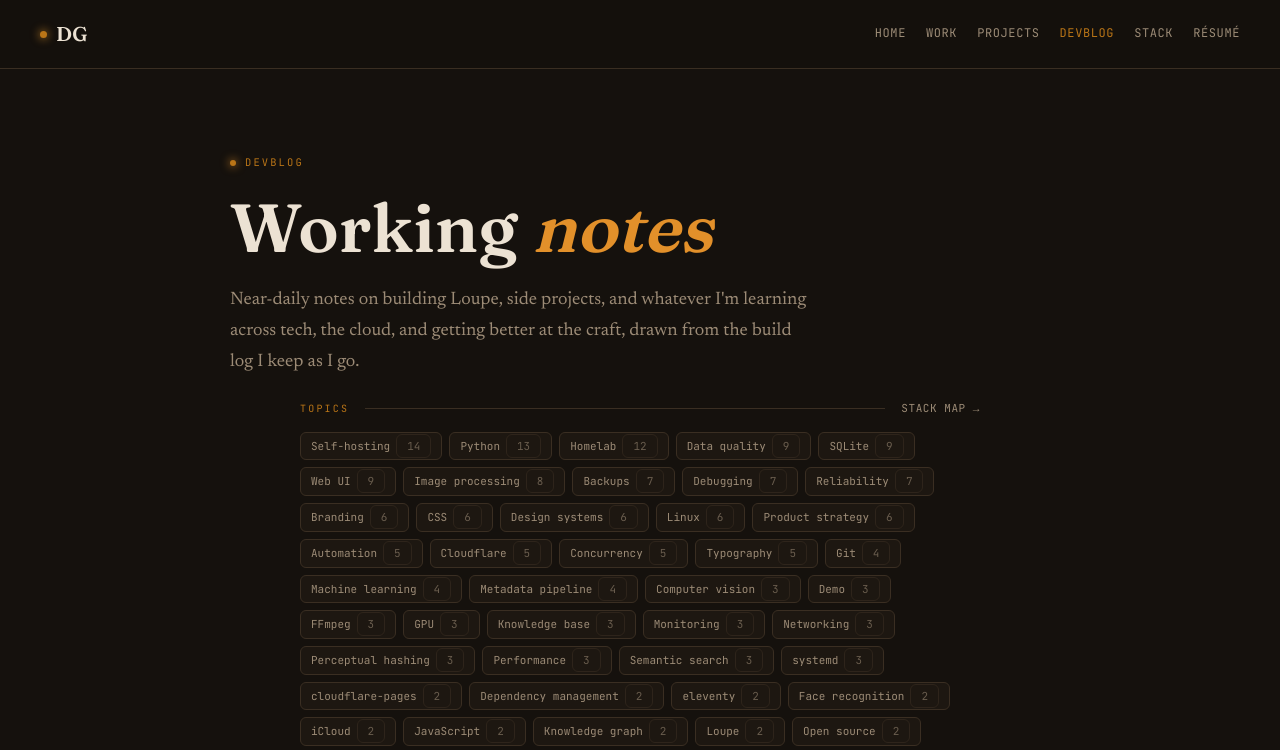
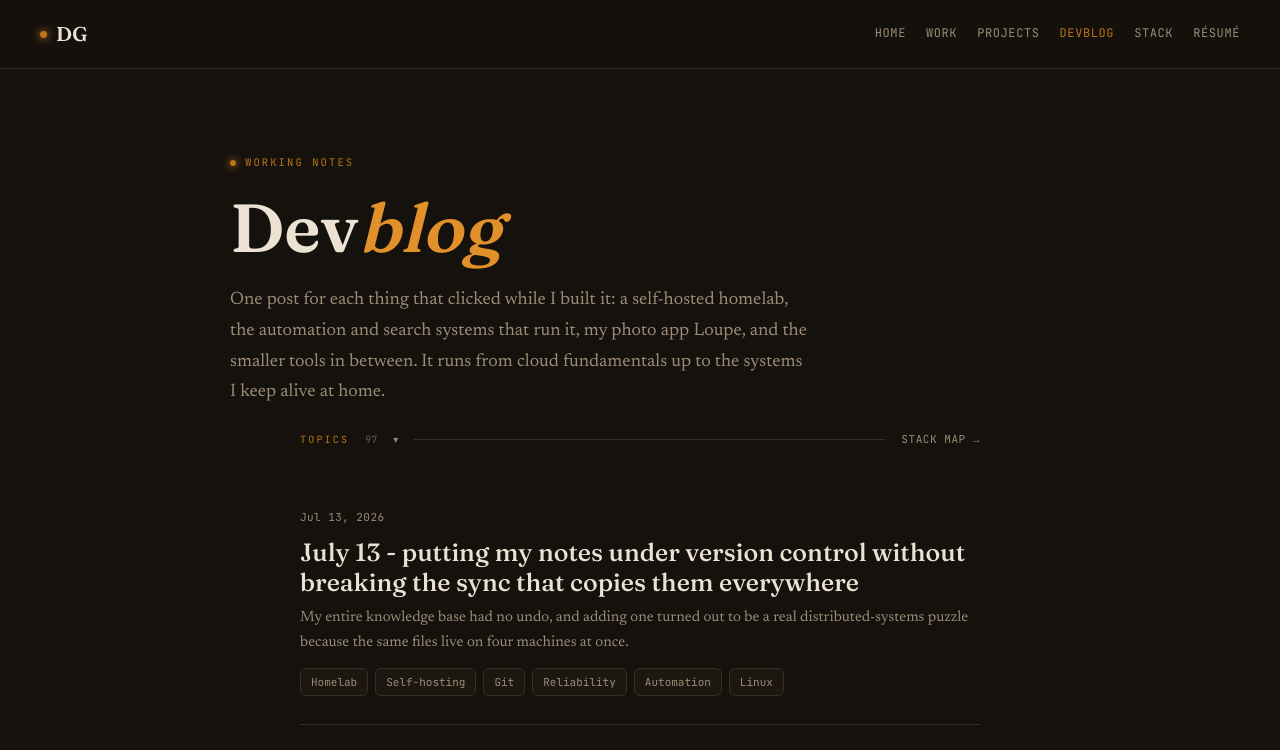
Before and after one commit to davidisdeploying/davidgomez-site, an Eleventy site: page site/devblog.njk in a window 1280 px wide. Shown: the top 750 px of the page. Built offline with nearby package versions, Linux system fonts and the light colour scheme; Eleventy itself is replaced by a stand-in of ours; files that its build step writes are made by us from their sources.

Commit message:
devblog: rename headline to Devblog, refresh description, collapse topic cloud

```diff
--- a/site/_includes/base.njk
+++ b/site/_includes/base.njk
@@ -128,6 +128,12 @@ footer{margin-top:auto;border-top:1px solid var(--line);padding:24px 40px;displa
 .topiccloud{max-width:760px;margin:0 auto;padding:14px 40px 0;width:100%}
 .topiccloud .shead{margin-bottom:14px}
 @media(max-width:600px){.topiccloud{padding:12px 22px 0}}
+details.topiccloud>summary{list-style:none;cursor:pointer}
+details.topiccloud>summary::-webkit-details-marker{display:none}
+.topiccloud .tcount{font-family:var(--mo);font-size:10px;color:var(--mut);opacity:.65}
+.topiccloud .chev{font-family:var(--mo);font-size:10px;color:var(--mut);transition:transform .15s}
+details.topiccloud[open] .chev{transform:rotate(180deg)}
+.topiccloud>.topics{margin-top:14px}
 .bubblewrap{max-width:900px;margin:0 auto;padding:20px 40px 84px;width:100%}
 .bubbles{width:100%;height:auto;display:block;overflow:visible}
 .bubbles .orb{cursor:pointer}
--- a/site/devblog.njk
+++ b/site/devblog.njk
@@ -5,15 +5,15 @@ permalink: /devblog.html
 ---
 <main>
   <div class="phero">
-    <div class="eyebrow">Devblog</div>
-    <h1>Working <em>notes</em></h1>
-    <p class="lead">Near-daily notes on building Loupe, side projects, and whatever I'm learning across tech, the cloud, and getting better at the craft, drawn from the build log I keep as I go.</p>
+    <div class="eyebrow">Working notes</div>
+    <h1>Dev<em>blog</em></h1>
+    <p class="lead">One post for each thing that clicked while I built it: a self-hosted homelab, the automation and search systems that run it, my photo app Loupe, and the smaller tools in between. It runs from cloud fundamentals up to the systems I keep alive at home.</p>
   </div>
   {%- if collections.topics | length %}
-  <div class="topiccloud">
-    <div class="shead"><span class="lbl">Topics</span><span class="rule"></span><a class="maplink" href="/stack.html">Stack map &rarr;</a></div>
+  <details class="topiccloud">
+    <summary class="shead"><span class="lbl">Topics</span><span class="tcount">{{ collections.topics | length }}</span><span class="chev">&#9662;</span><span class="rule"></span><a class="maplink" href="/stack.html">Stack map &rarr;</a></summary>
     <div class="topics">{% for t in collections.topics %}<a href="/devblog/topic/{{ t.slug }}.html">{{ t.topic }}<span class="ct">{{ t.count }}</span></a>{% endfor %}</div>
-  </div>
+  </details>
   {%- endif %}
   <div class="bloglist"><div class="posts">
   {%- for post in collections.post | reverse %}
```
